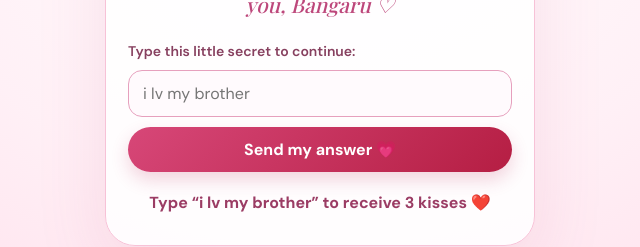
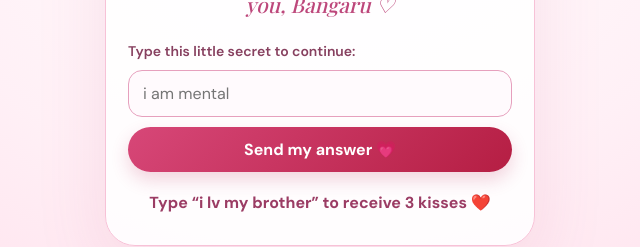
Before and after one commit to indireshlr-258/bangaru-birthday, a plain HTML site: page index.html in a window 1280 px wide. Shown: the part 433-680 px from the top of the page, 320-960 px from the left. Drawn offline with nearby package versions, Linux system fonts and the light colour scheme; a web font is replaced by a local one.

Commit message:
Change placeholder text in panda answer input
Updated the placeholder text in the input field for the panda answer form.

```diff
--- a/index.html
+++ b/index.html
@@ -19,7 +19,7 @@
     <p class="panda-intro-message">A tiny panda has a question for you, Bangaru ♡</p>
     <form id="pandaAnswerForm" class="panda-answer-form">
       <label for="pandaAnswer">Type this little secret to continue:</label>
-      <input id="pandaAnswer" name="pandaAnswer" type="text" placeholder="i lv my brother" autocomplete="off" spellcheck="false" required>
+      <input id="pandaAnswer" name="pandaAnswer" type="text" placeholder="i am mental" autocomplete="off" spellcheck="false" required>
       <button id="pandaAnswerBtn" type="submit">Send my answer 💗</button>
     </form>
     <p class="panda-kiss-count" id="pandaKissCount" aria-live="polite">Type “i lv my brother” to receive 3 kisses ❤️</p>
```
